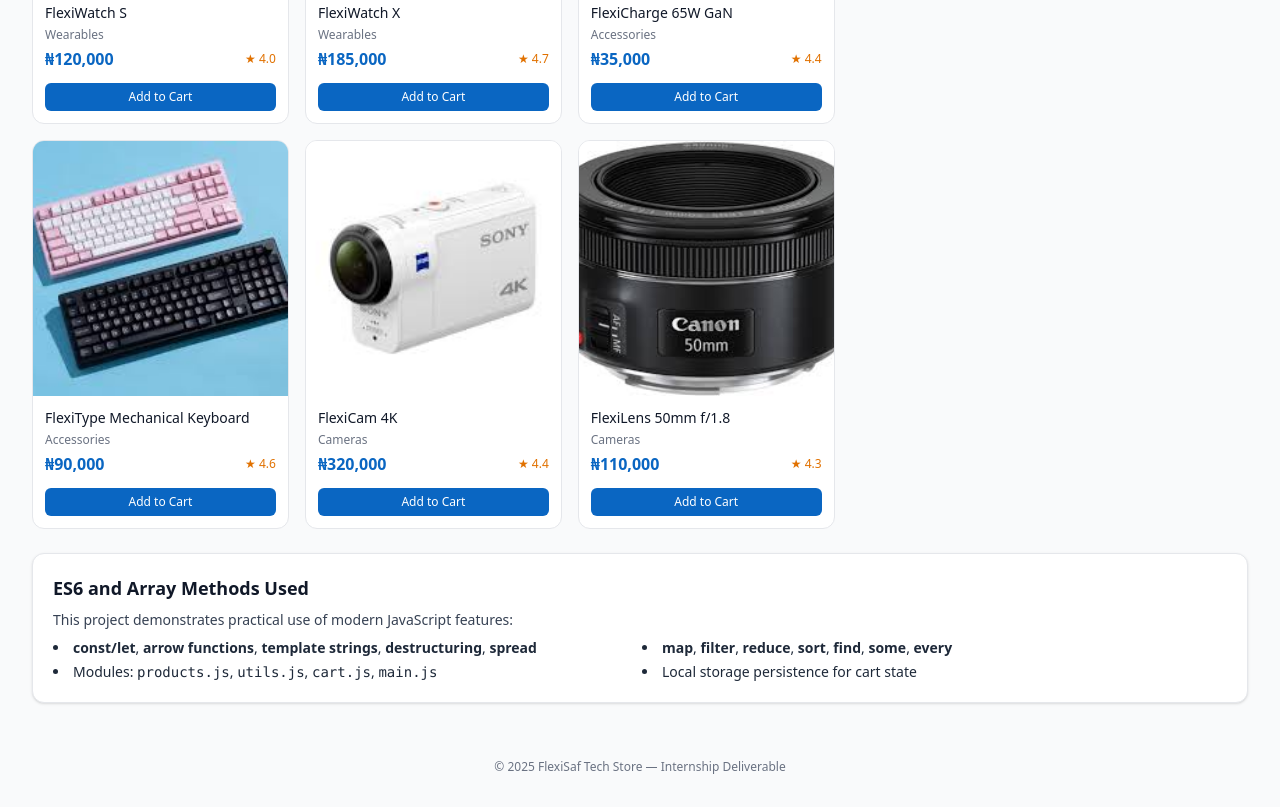
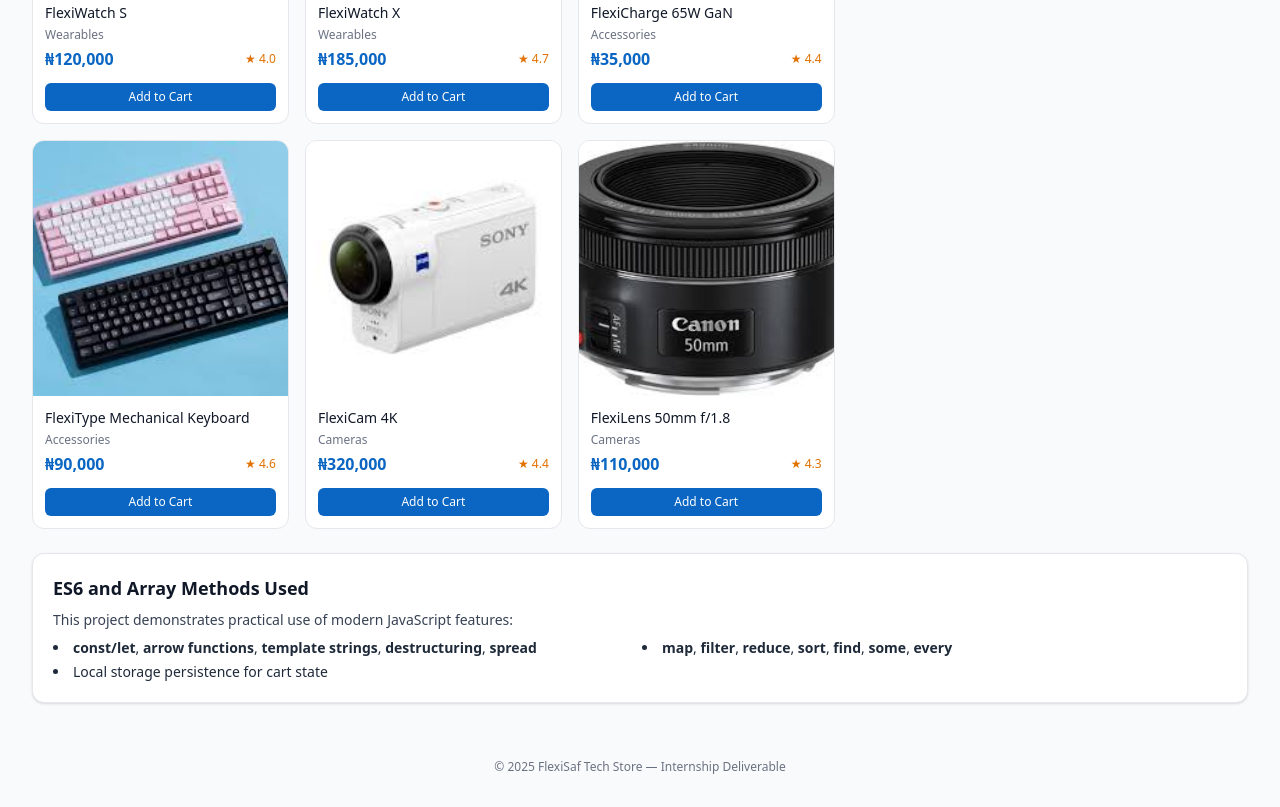
Before and after one commit to Blaqbeard/FlexiSaf-Tech-Store, a website: page index.html in a window 1280 px wide. Shown: the part 1223-2030 px from the top of the page. Drawn offline with Linux system fonts and the light colour scheme.

Commit message:
Update index.html

```diff
--- a/index.html
+++ b/index.html
@@ -159,10 +159,6 @@
               <strong>find</strong>, <strong>some</strong>,
               <strong>every</strong>
             </li>
-            <li>
-              Modules: <code>products.js</code>, <code>utils.js</code>,
-              <code>cart.js</code>, <code>main.js</code>
-            </li>
             <li>Local storage persistence for cart state</li>
           </ul>
         </div>
```
